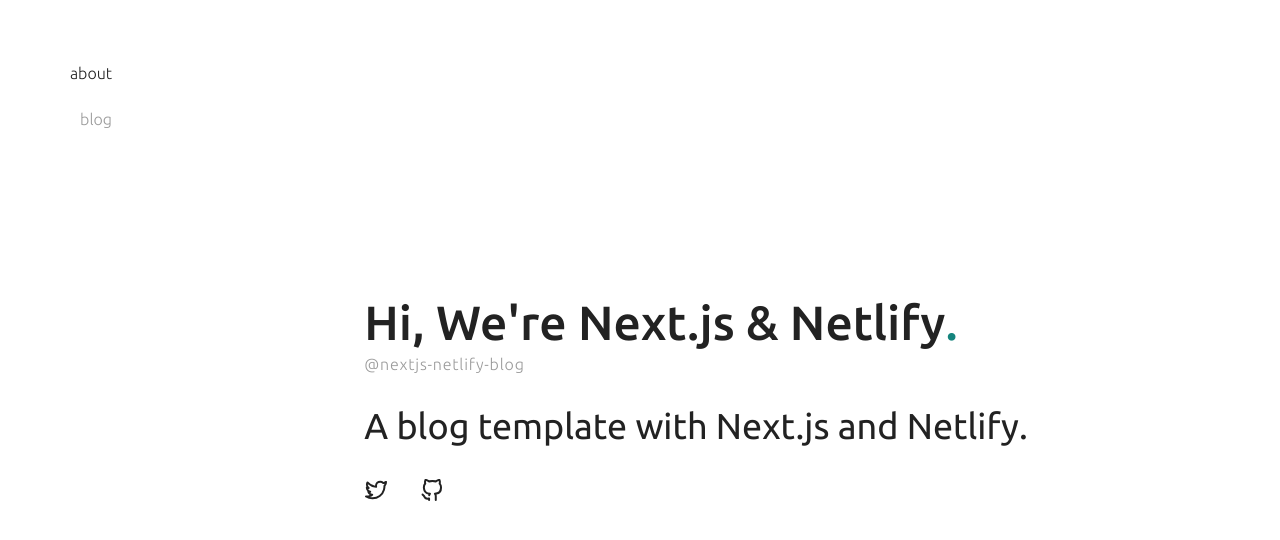
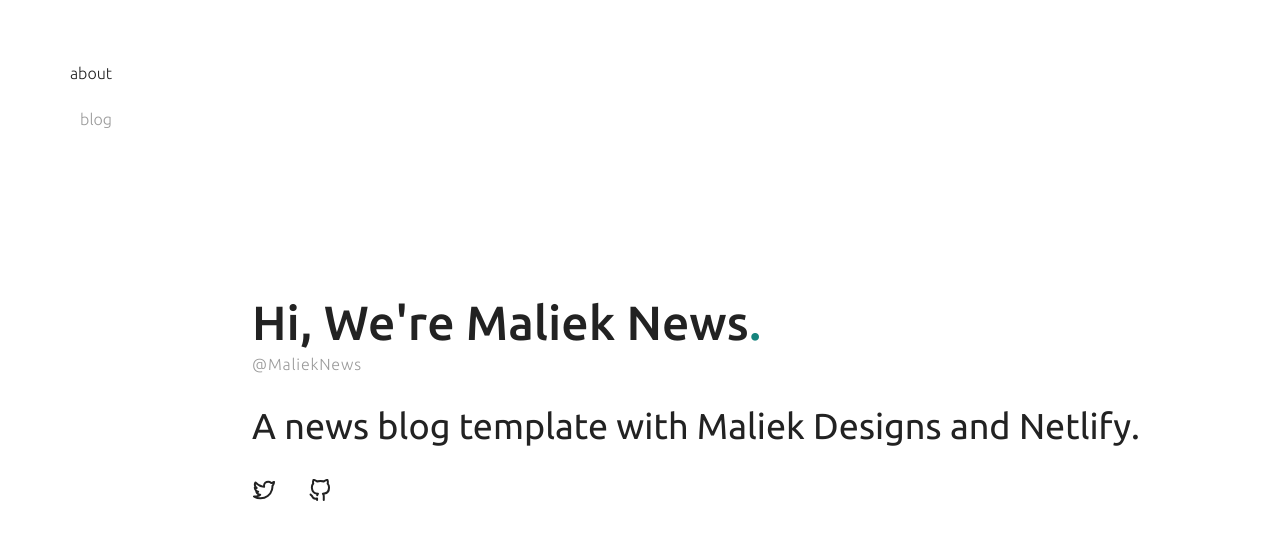
Before and after one commit to malieknews/applink, a Next.js app: page / in a window 1280 px wide. Shown: the top 540 px of the page. Built offline with nearby package versions, Linux system fonts and the light colour scheme.

Commit message:
Update index.tsx

```diff
--- a/src/pages/index.tsx
+++ b/src/pages/index.tsx
@@ -13,10 +13,10 @@
       <div className="container">
         <div>
           <h1>
-            Hi, We're Next.js & Netlify<span className="fancy">.</span>
+            Hi, We're Maliek News<span className="fancy">.</span>
           </h1>
-          <span className="handle">@nextjs-netlify-blog</span>
-          <h2>A blog template with Next.js and Netlify.</h2>
+          <span className="handle">@MaliekNews</span>
+          <h2>A news blog template with Maliek Designs and Netlify.</h2>
           <SocialList />
         </div>
       </div>
```
